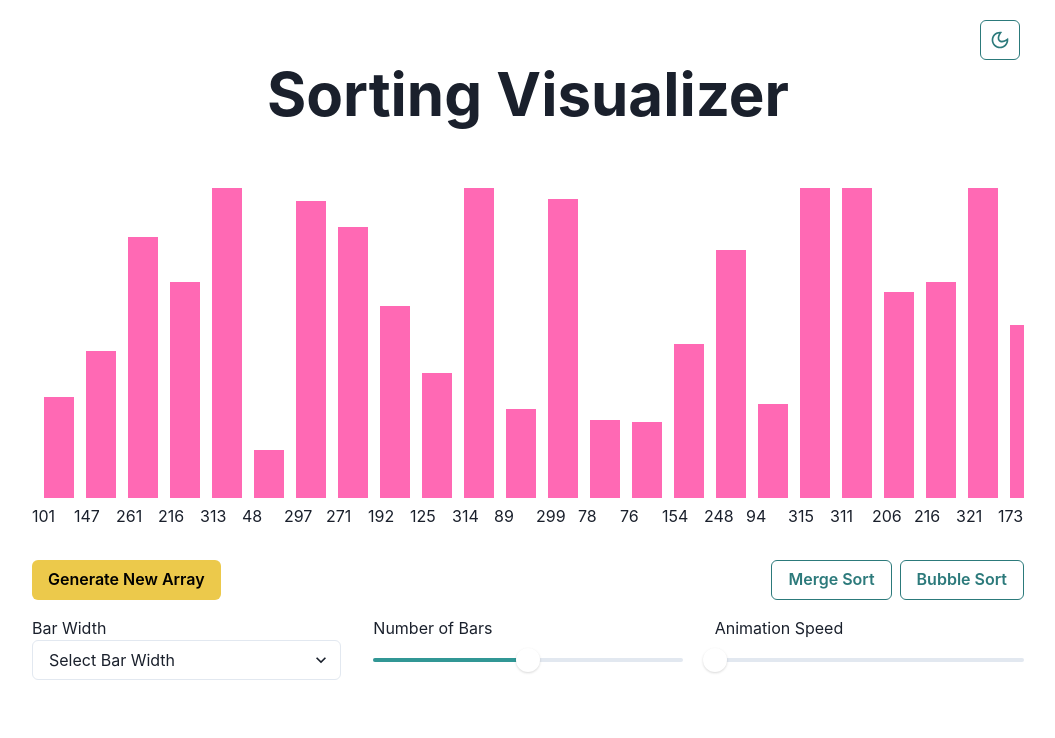
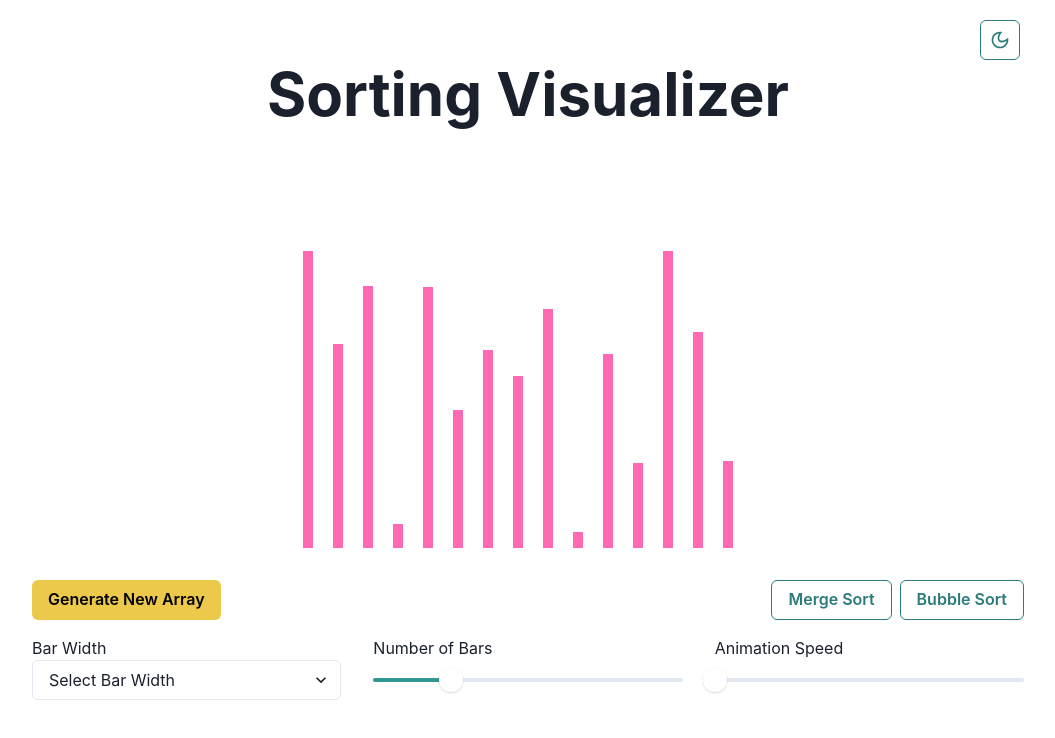
Before and after one commit to misterbracket/algo-visualizer, a React (Create React App) app: page / in a window 1280 px wide. Shown: the top 738 px of the page, without its empty margins (112-1167 px from the left). Built offline with nearby package versions, Linux system fonts and the light colour scheme.

Commit message:
changed rendering

```diff
--- a/src/components/SortingVisualizer/SortingVisualizer.tsx
+++ b/src/components/SortingVisualizer/SortingVisualizer.tsx
@@ -3,7 +3,7 @@ import {
   Box, Flex, Spacer, Slider, Text,
   SliderTrack,
   SliderFilledTrack,
-  SliderThumb, Heading, Select
+  SliderThumb, Heading, Select, Grid
 } from "@chakra-ui/react"
 
 import { Button, ButtonGroup } from "@chakra-ui/react"
@@ -23,7 +23,7 @@ function randomIntFromInterval(min: number, max: number) {
 }
 
 
-function initializeState({ numberOfBars = 30, barWidth = 3, animationSpeed = 15, array = [] }: { numberOfBars?: number, barWidth?: number, animationSpeed?: number, array?: Array<number> }) {
+function initializeState({ numberOfBars = 15, barWidth = 1, animationSpeed = 15, array = [] }: { numberOfBars?: number, barWidth?: number, animationSpeed?: number, array?: Array<number> }) {
 
   for (let i = 0; i < numberOfBars; i++) {
     array.push(randomIntFromInterval(5, BAR_HEIGHT));
@@ -135,9 +135,7 @@ const SortingVisualizer = () => {
     for (let i = 0; i < animatonsArray.length; i++) {
       const arrayBars = arrayBarDivsRefs.current
       const isColorChange = i % 3 !== 2;
-      console.log(animatonsArray[i])
       if (isColorChange) {
-        console.log("CHANGING COLOR")
         const [barOneIdx, barTwoIdx] = animatonsArray[i];
         const barOneStyle = arrayBars[barOneIdx as number].style;
         const barTwoStyle = arrayBars[barTwoIdx as number].style;
@@ -147,7 +145,6 @@ const SortingVisualizer = () => {
           barTwoStyle.backgroundColor = color;
         }, i * animationSpeed);
       } else {
-        console.log("CHANGING HEIGHT")
         setTimeout(() => {
           const [barOne, barTwo] = animatonsArray[i];
           const [barOneIdx, newBarOneHeight] = barOne as [number, number]
@@ -165,28 +162,23 @@ const SortingVisualizer = () => {
       setIsAnimationRunning(false)
     }, animatonsArray.length * animationSpeed)
   }
-
+  console.log(barWidth)
   return (
     <>
       <Heading size="3xl" padding={"4rem"}>Sorting Visualizer</Heading>
       <Flex width={"100%"} direction={"column"} >
-        <Flex align={"flex-end"} justify={"space-around"} height={`${BAR_HEIGHT}px`} width={"100%"} overflowX={"auto"}>
+        <Grid templateColumns="repeat(auto-fit, 30px)" autoFlow='column' style={{ justifyContent: "center" }} alignItems="end" height={`${BAR_HEIGHT + 20}px`} overflowX="auto">
           {arrayRef.current.map((value, idx) => (
-            <div key={idx}>
+            <Box key={idx} >
               <Box
                 ref={(element) => { arrayBarDivsRefs.current[idx] = element! }}
-                marginLeft={3}
-                style={{
-                  backgroundColor: PRIMARY_COLOR,
-                  height: `${value}px`,
-                  width: `${barWidth * 10}px`,
-                  display: "inline-block",
-                }}
+                background={PRIMARY_COLOR}
+                h={`${value}px`}
+                w={`${barWidth * 10}px`}
               ></Box>
-              <div>{value}</div>
-            </div>
+            </Box>
           ))}
-        </Flex>
+        </Grid>
 
         <Flex direction={'column'} paddingTop={"2rem"} paddingBottom={"3rem"}>
           <ButtonGroup display={"flex"} flexWrap={"wrap"} width={"100%"} paddingBottom={"0.5rem"}>
@@ -200,17 +192,17 @@ const SortingVisualizer = () => {
           <ButtonGroup spacing={4} paddingTop={"0.5rem"}>
             <Flex width={"100%"} direction={"column"}>
               <Text as={"label"} htmlFor={"bar-width-select"}>Bar Width</Text>
-              <Select height={10} placeholder="Select Bar Width" aria-label="bar-width-select" name={"bar-width-select"} onChange={event => setState({ ...state, barWidth: parseInt(event.target.value) })}>
-                <option value={2}>Extra Thin</option>
-                <option value={3}>Thin</option>
-                <option value={4}>Medium</option>
-                <option value={5}>Large</option>
+              <Select height={10} placeholder="Select Bar Width" aria-label="bar-width-select" name={"bar-width-select"} onChange={event => setState({ ...state, barWidth: parseFloat(event.target.value) })}>
+                <option value={0.5}>Extra Thin</option>
+                <option value={1}>Thin</option>
+                <option value={1.5}>Medium</option>
+                <option value={2.5}>Large</option>
               </Select>
             </Flex>
             <Spacer />
             <Flex width={"100%"} direction={"column"}>
               <Text as={"label"} htmlFor={"bar-number-slider"}>Number of Bars</Text>
-              <Slider height={10} disabled={isAnimationRunning} colorScheme="teal" aria-label="bar-number-slider" defaultValue={numberOfBars} min={10} max={50} onChange={num => changeNumberOfBars(num)}>
+              <Slider height={10} disabled={isAnimationRunning} colorScheme="teal" aria-label="bar-number-slider" defaultValue={numberOfBars} min={10} max={30} onChange={num => changeNumberOfBars(num)}>
                 <SliderTrack>
                   <SliderFilledTrack />
                 </SliderTrack>
```
